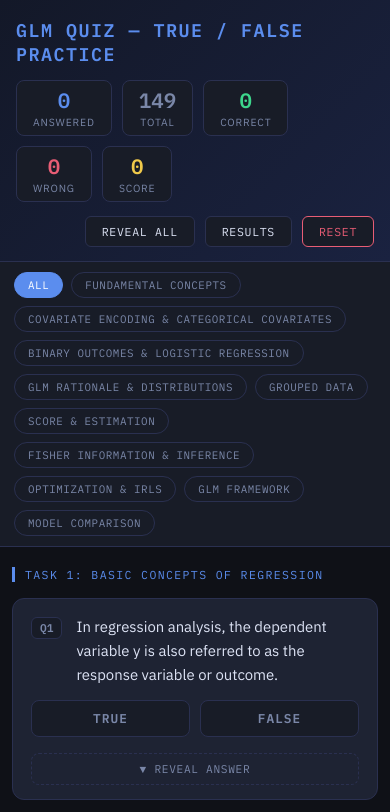
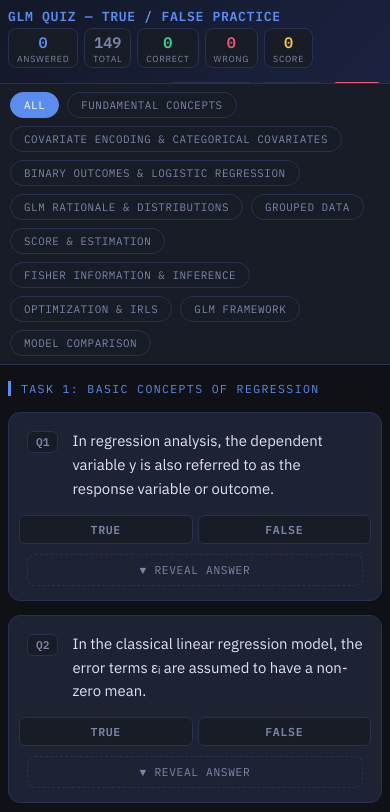
Before and after one commit to dhakalmahima188/GLM-QUIZ, a plain HTML site: page index.html in a window 390 px wide. Shown: the top 812 px of the page. Drawn offline with Linux system fonts and the light colour scheme.

Commit message:
easy mobile view

```diff
--- a/index.html
+++ b/index.html
@@ -32,44 +32,47 @@
   header {
     background: linear-gradient(135deg, #131828 0%, #1a2240 100%);
     border-bottom: 1px solid var(--border);
-    padding: 28px 32px 22px;
+    padding: 8px 10px 6px;
     position: sticky; top: 0; z-index: 100;
     backdrop-filter: blur(10px);
+    max-height: 10vh;
+    min-height: 0;
+    overflow: hidden;
   }
   header h1 {
     font-family: 'IBM Plex Mono', monospace;
-    font-size: 1.15rem;
-    letter-spacing: 0.08em;
+    font-size: 0.85rem;
+    letter-spacing: 0.05em;
     color: var(--accent);
     text-transform: uppercase;
-    margin-bottom: 14px;
+    margin-bottom: 4px;
   }
   .scorebar {
-    display: flex; gap: 20px; align-items: center; flex-wrap: wrap;
+    display: flex; gap: 10px; align-items: center; flex-wrap: wrap;
   }
   .stat {
     display: flex; flex-direction: column; align-items: center;
     background: var(--surface);
     border: 1px solid var(--border);
     border-radius: 8px;
-    padding: 6px 16px;
-    min-width: 70px;
+    padding: 4px 10px;
+    min-width: 50px;
   }
-  .stat-val { font-family: 'IBM Plex Mono', monospace; font-size: 1.3rem; font-weight: 600; }
-  .stat-lbl { font-size: 0.65rem; text-transform: uppercase; letter-spacing: 0.08em; color: var(--muted); margin-top: 1px; }
+  .stat-val { font-family: 'IBM Plex Mono', monospace; font-size: 1rem; font-weight: 600; }
+  .stat-lbl { font-size: 0.6rem; text-transform: uppercase; letter-spacing: 0.08em; color: var(--muted); margin-top: 1px; }
   .stat.answered .stat-val { color: var(--accent); }
   .stat.correct .stat-val { color: var(--true-col); }
   .stat.wrong .stat-val { color: var(--false-col); }
   .stat.score-val .stat-val { color: #f0c94a; }
 
-  .header-btns { display: flex; gap: 10px; margin-left: auto; flex-wrap: wrap; align-items: center; }
+  .header-btns { display: flex; gap: 8px; margin-left: auto; flex-wrap: wrap; align-items: center; }
   .btn {
     font-family: 'IBM Plex Mono', monospace;
-    font-size: 0.72rem;
-    letter-spacing: 0.06em;
+    font-size: 0.65rem;
+    letter-spacing: 0.05em;
     text-transform: uppercase;
-    padding: 7px 16px;
-    border-radius: 6px;
+    padding: 5px 10px;
+    border-radius: 5px;
     border: 1px solid var(--border);
     cursor: pointer;
     background: var(--surface);
@@ -164,20 +167,22 @@
 
   /* ── ANSWER BUTTONS ── */
   .answer-row {
-    display: flex; gap: 10px;
-    padding: 0 18px 16px;
+    display: flex; gap: 6px;
+    padding: 0 14px 12px;
+    flex-wrap: nowrap;
   }
   .ans-btn {
     flex: 1;
-    padding: 9px 0;
-    border-radius: 8px;
+    min-width: 0;
+    padding: 7px 0;
+    border-radius: 6px;
     border: 1px solid var(--border);
     background: var(--surface);
     color: var(--muted);
     font-family: 'IBM Plex Mono', monospace;
-    font-size: 0.8rem;
+    font-size: 0.75rem;
     font-weight: 600;
-    letter-spacing: 0.08em;
+    letter-spacing: 0.06em;
     cursor: pointer;
     transition: all 0.15s;
   }
@@ -313,10 +318,17 @@
   .unanswered-note { color: var(--muted); font-size: 0.78rem; margin-top: 8px; }
 
   @media (max-width: 600px) {
-    header { padding: 18px 16px 14px; }
-    main { padding: 20px 12px; }
-    .filter-bar { padding: 10px 14px; }
-    .scorebar { gap: 10px; }
+    header { padding: 8px 8px 6px; max-height: 10vh; }
+    header h1 { font-size: 0.82rem; margin-bottom: 3px; }
+    .scorebar { gap: 6px; }
+    .stat { padding: 3px 8px; min-width: 45px; }
+    .stat-val { font-size: 0.95rem; }
+    .stat-lbl { font-size: 0.55rem; }
+    .btn { padding: 4px 8px; font-size: 0.62rem; }
+    main { padding: 16px 8px; }
+    .filter-bar { padding: 8px 10px; }
+    .answer-row { gap: 5px; padding: 0 10px 10px; }
+    .ans-btn { font-size: 0.72rem; padding: 6px 0; }
   }
 </style>
 </head>
```
